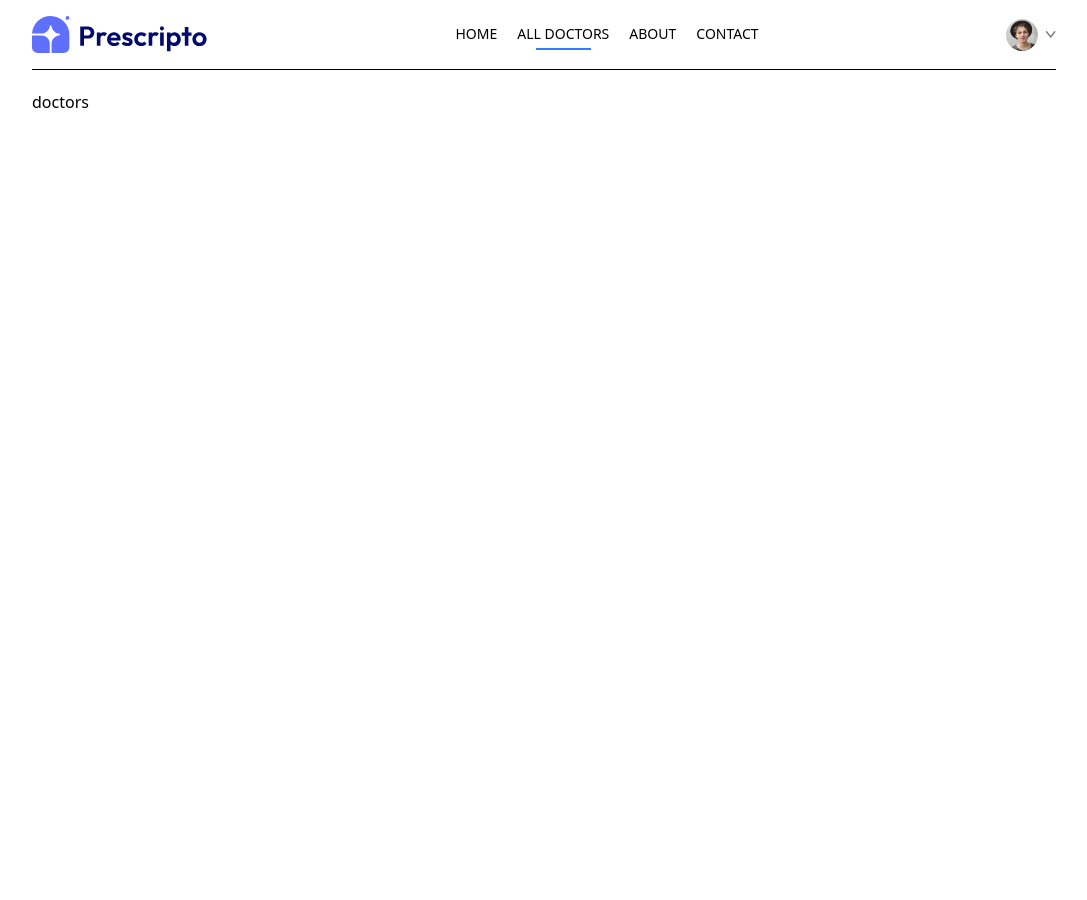
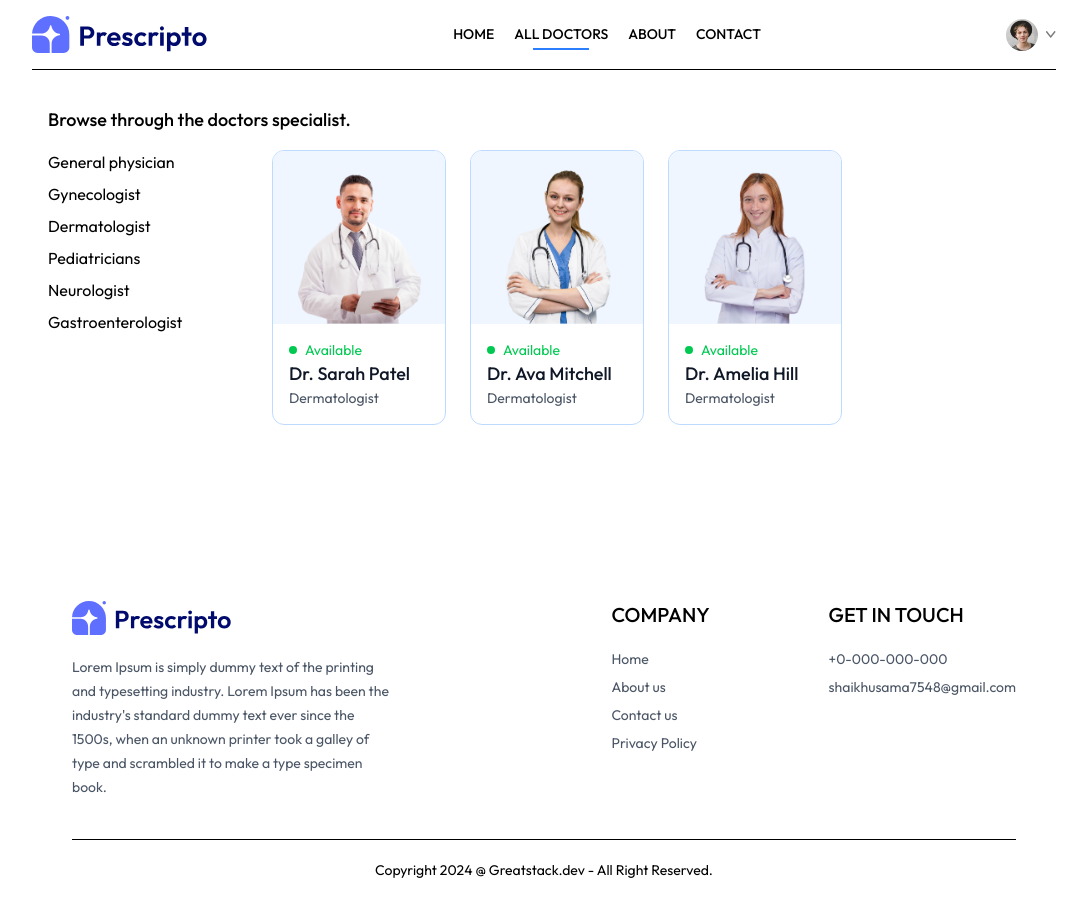
Before and after one commit to Usama-shaikh72/Doctor-appointment-booking-system, a React (Vite) app: page /doctors/Dermatologist in a window 1280 px wide. Shown: the whole page, without its empty margins (96-1183 px from the left). Before the commit the page ends 800 px from the top, so only its background shows below. Built offline with nearby package versions, Linux system fonts and the light colour scheme.

Commit message:
Fix Doctors.jsx filtering, navigation, and grid layout

```diff
--- a/index.html
+++ b/index.html
@@ -1,5 +1,5 @@
 <!doctype html>
-<html lang="en">
+<html lang="en" class="scroll-smooth">
   <head>
     <meta charset="UTF-8" />
     <link rel="icon" type="image/svg+xml" href="/vite.svg" />
--- a/src/App.jsx
+++ b/src/App.jsx
@@ -9,6 +9,7 @@
 import MyAppointments from './pages/MyAppointments'
 import MyProfile from './pages/MyProfile'
 import Navbar from './components/Navbar'
+import Footer from './components/Footer'
 
 const App = () => {
   return (
@@ -24,8 +25,8 @@
         <Route path='/appointment/:doc-Id'element={<Appointment/>} />
         <Route path='/my-appointment'element={<MyAppointments/>} />
         <Route path='/my-profile'element={<MyProfile/>} />
-
        </Routes>
+       <Footer/>
     </div>
   )
 }
--- /dev/null
+++ b/src/components/Banner.jsx
@@ -0,0 +1,28 @@
+import React from 'react'
+import { assets } from '../assets/assets'
+import { useNavigate } from 'react-router-dom'
+
+function Banner() {
+    const navigate=useNavigate()
+
+  return (
+
+    <div className='flex bg-blue-500 rounded-lg px-6 sm:px-10 md:px-14 lg:px-12 my-20 md:mx-10'>
+        {/* leftside */}
+        <div className='flex-1 py-8 sm:py-10 md:py-16 lg:py-24 lg:pl-5'>
+            <div className='text-xl sm:text-2xl md:text-3xl lg:text-5xl font-semibold text-white'>
+                <p>Book Appointment</p>
+                <p className='mt-4'>With 100+ Trusted Doctors</p>
+            </div>
+            <button onClick={()=>{navigate('/login');scrollTo(0,0)}} className='bg-white text-sm sm:text-base text-gray-600 px-8 py-3 rounded-full mt-6 hover:scale-105 transition-all cursor-pointer'>Create Account</button>
+        </div>
+        {/* rightside */}
+        <div className='hidden md:block md:w-1/2 lg:w-[370px] relative'>
+            <img className='w-full absolute bottom-0 right-0 max-w-md' src={assets.appointment_img} alt="" />
+        </div>
+    </div>
+
+  )
+}
+
+export default Banner
--- /dev/null
+++ b/src/components/Footer.jsx
@@ -0,0 +1,41 @@
+import React from 'react'
+import { assets } from '../assets/assets'
+
+function Footer() {
+  return (
+    <div className='md:mx-10'>
+      <div className='flex flex-col sm:grid grid-cols-[3fr_1fr_1fr] gap-14 my-10 mt-40 text-sm'>
+        {/* left section */}
+        <div>
+            <img className='mb-5 w-40' src={assets.logo} alt="" />
+            <p className='w-full md:w-2/3 text-gray-600 leading-6'>Lorem Ipsum is simply dummy text of the printing and typesetting industry. Lorem Ipsum has been the industry's standard dummy text ever since the 1500s, when an unknown printer took a galley of type and scrambled it to make a type specimen book.</p>
+        </div>
+        {/* center section */}
+        <div>
+            <p className='text-xl font-medium mb-5'>COMPANY</p>
+            <ul className='flex flex-col gap-2 text-gray-600'>
+                <li>Home</li>
+                <li>About us</li>
+                <li>Contact us</li>
+                <li>Privacy Policy</li>
+            </ul>
+        </div>
+        {/* right section */}
+        <div>
+            <p className='text-xl font-medium mb-5'>GET IN TOUCH</p>
+            <ul className='flex flex-col gap-2 text-gray-600'>
+                <li>+0-000-000-000</li>
+                <li>shaikhusama7548@gmail.com</li>
+            </ul>
+        </div>
+      </div>
+      {/* copyright text */}
+      <div>
+        <hr />
+        <p className=' py-5 text-sm text-center'>Copyright 2024 @ Greatstack.dev - All Right Reserved.</p>
+      </div>
+    </div>
+  )
+}
+
+export default Footer
--- a/src/components/Navbar.jsx
+++ b/src/components/Navbar.jsx
@@ -10,7 +10,7 @@
 
   return (
     <div className='flex items-center justify-between text-sm py-4 mb-5 border-b border-b-grey-400'>
-      <img className='w-44 cursor-pointer' src={assets.logo} alt="" />
+      <img onClick={()=>{navigate('/')}} className='w-44 cursor-pointer' src={assets.logo} alt="" />
       <ul className='hidden md:flex items-start gap-5 font-medium'>
         <NavLink to='/'>
             <li className='py-1'>HOME</li>
--- a/src/components/TopDoctors.jsx
+++ b/src/components/TopDoctors.jsx
@@ -1,27 +1,32 @@
-import React from 'react'
-import { doctors } from '../assets/assets'
+import React, { useContext } from 'react'
+import { useNavigate } from 'react-router-dom'
+import { AppContext } from '../context/AppContext'
 
 const TopDoctors = () => {
+
+  const navigate= useNavigate()
+  const {doctors}=useContext(AppContext)
+
   return (
     <div className='flex flex-col items-center gap-4 my-16 text-gray-800 md:mx-10'>
       <h1 className='text-3xl font-medium'>Top Doctors to Book</h1>
       <p className='sm:w-1/3 text-center text-sm'>Simply browse through our extensive list of trusted doctors.</p>
-      <div className='w-full grid grid-cols-auto gap-4 pt-5 gap-y-6 px-3 sm:px-0'>
+      <div className='w-full grid grid-cols-1 sm:grid-cols-2 md:grid-cols-3 lg:grid-cols-5 gap-6 pt-5 px-3 sm:px-0'>
         {doctors.slice(0,10).map((item,index)=>(
-            <div className='border border-blue-200 rounded-xl overflow-hidden cursor-pointer hover:-translate-y-2.5 transition-all duration-500' key={index}>
+            <div onClick={()=>navigate('/appointment/${item._id}')} className='border border-blue-200 rounded-xl overflow-hidden cursor-pointer hover:-translate-y-2.5 transition-all duration-500' key={index}>
                 <img className='bg-blue-50' src={item.image} alt="" />
                 <div className='p-4'>
                     <div className='flex items-center gap-2 text-sm text-center text-green-500'>
                         <p className='w-2 h-2 bg-green-500 rounded-full'></p><p>Available</p>
                     </div>
-                    <p>{item.name}</p>
-                    <p>{item.speciality}</p>
+                    <p className='text-gray-900 text-lg font-medium'>{item.name}</p>
+                    <p className='text-gray-600 text-sm'>{item.speciality}</p>
                 </div>
             </div>
 
         ))}
       </div>
-      <button>more</button>
+      <button onClick={()=>{navigate('/doctors');scrollTo(0,0)}} className='bg-blue-50 text-gray-600 px-12 py-3 rounded-full'>more</button>
     </div>
   )
 }
--- /dev/null
+++ b/src/context/AppContext.jsx
@@ -0,0 +1,16 @@
+import { createContext } from "react";
+import { doctors } from "../assets/assets";
+
+export const AppContext = createContext()
+const AppContextProvider =(props)=>{
+
+    const value = {
+        doctors
+    }
+    return(
+        <AppContext.Provider value={value}>
+            {props.children}
+        </AppContext.Provider>
+    )
+}
+export default AppContextProvider
--- a/src/index.css
+++ b/src/index.css
@@ -1,7 +1,11 @@
+@import url('https://fonts.googleapis.com/css2?family=Outfit:wght@100..900&family=Poppins:ital,wght@0,100;0,200;0,300;0,400;0,500;0,600;0,700;0,800;0,900;1,100;1,200;1,300;1,400;1,500;1,600;1,700;1,800;1,900&display=swap');
 @import "tailwindcss";
+
+*{
+    font-family: outfit;
+}
 .active hr{
     @apply block;
-
 }
 ::-webkit-scrollbar{
     @apply hidden;
--- a/src/main.jsx
+++ b/src/main.jsx
@@ -3,11 +3,14 @@
 import './index.css'
 import App from './App.jsx'
 import { BrowserRouter } from 'react-router-dom'
+import AppContextProvider from './context/AppContext.jsx'
 
 createRoot(document.getElementById('root')).render(
-  <StrictMode>
+
     <BrowserRouter>
-      <App />
+      <AppContextProvider>
+        <App />
+      </AppContextProvider>
     </BrowserRouter>
-  </StrictMode>
+
 )
--- a/src/pages/Doctors.jsx
+++ b/src/pages/Doctors.jsx
@@ -1,11 +1,68 @@
-import React from 'react'
+import React, { useEffect, useState, useContext } from 'react';
+import { useParams, useNavigate } from 'react-router-dom';
+import { doctors } from '../assets/assets';
+import { AppContext } from '../context/AppContext';
 
 function Doctors() {
+
+  const navigate = useNavigate();
+  const { speciality } = useParams();
+  const [filterDoc, setFilterDoc] = useState([]);
+
+  const applyFilter = () => {
+    if (speciality) {
+      setFilterDoc(doctors.filter(doc => doc.speciality === speciality));
+    } else {
+      setFilterDoc(doctors);
+    }
+  };
+
+  useEffect(() => {
+    applyFilter();
+  }, [speciality]);
+
   return (
-    <div>
-     doctors
+    <div className="p-4">
+      <p className="text-lg font-medium mb-4">Browse through the doctors specialist.</p>
+
+      <div className="flex gap-8">
+
+        {/* Left Sidebar */}
+        <div className="flex flex-col gap-2 w-48">
+          <p className="cursor-pointer hover:text-blue-600">General physician</p>
+          <p className="cursor-pointer hover:text-blue-600">Gynecologist</p>
+          <p className="cursor-pointer hover:text-blue-600">Dermatologist</p>
+          <p className="cursor-pointer hover:text-blue-600">Pediatricians</p>
+          <p className="cursor-pointer hover:text-blue-600">Neurologist</p>
+          <p className="cursor-pointer hover:text-blue-600">Gastroenterologist</p>
+        </div>
+
+        {/* Doctors List */}
+        <div className="grid grid-cols-1 sm:grid-cols-2 md:grid-cols-3 lg:grid-cols-4 gap-6 flex-1">
+          {filterDoc.map((item, index) => (
+            <div
+              key={index}
+              onClick={() => navigate(`/appointment/${item._id}`)}
+              className="border border-blue-200 rounded-xl overflow-hidden cursor-pointer hover:-translate-y-2.5 transition-all duration-500"
+            >
+              <img className="bg-blue-50 w-full" src={item.image} alt={item.name} />
+
+              <div className="p-4">
+                <div className="flex items-center gap-2 text-sm text-green-500">
+                  <p className="w-2 h-2 bg-green-500 rounded-full"></p>
+                  <p>Available</p>
+                </div>
+
+                <p className="text-gray-900 text-lg font-medium">{item.name}</p>
+                <p className="text-gray-600 text-sm">{item.speciality}</p>
+              </div>
+            </div>
+          ))}
+        </div>
+
+      </div>
     </div>
-  )
+  );
 }
 
-export default Doctors
+export default Doctors;
--- a/src/pages/Home.jsx
+++ b/src/pages/Home.jsx
@@ -2,6 +2,7 @@
 import Header from '../components/header';
 import SpecialityMenu from '../components/SpecialityMenu';
 import TopDoctors from '../components/TopDoctors';
+import Banner from '../components/Banner';
 
 
 const Home = () => {
@@ -10,6 +11,7 @@
       <Header/>
       <SpecialityMenu/>
       <TopDoctors/>
+      <Banner/>
     </div>
   )
 }
--- a/tailwind.config.js
+++ /dev/null
@@ -1,10 +0,0 @@
-/** @type {import('tailwindcss').Config} */
-export const content = ["./**/*.html", "./src/**/*.{js,jsx,ts,tsx}"];
-export const theme = {
-  extend: {
-    gridTemplateColumns: {
-      'auto': "repeat(auto-fill, minmax(200px, 1fr))",
-    },
-  },
-};
-export const plugins = [];
```
